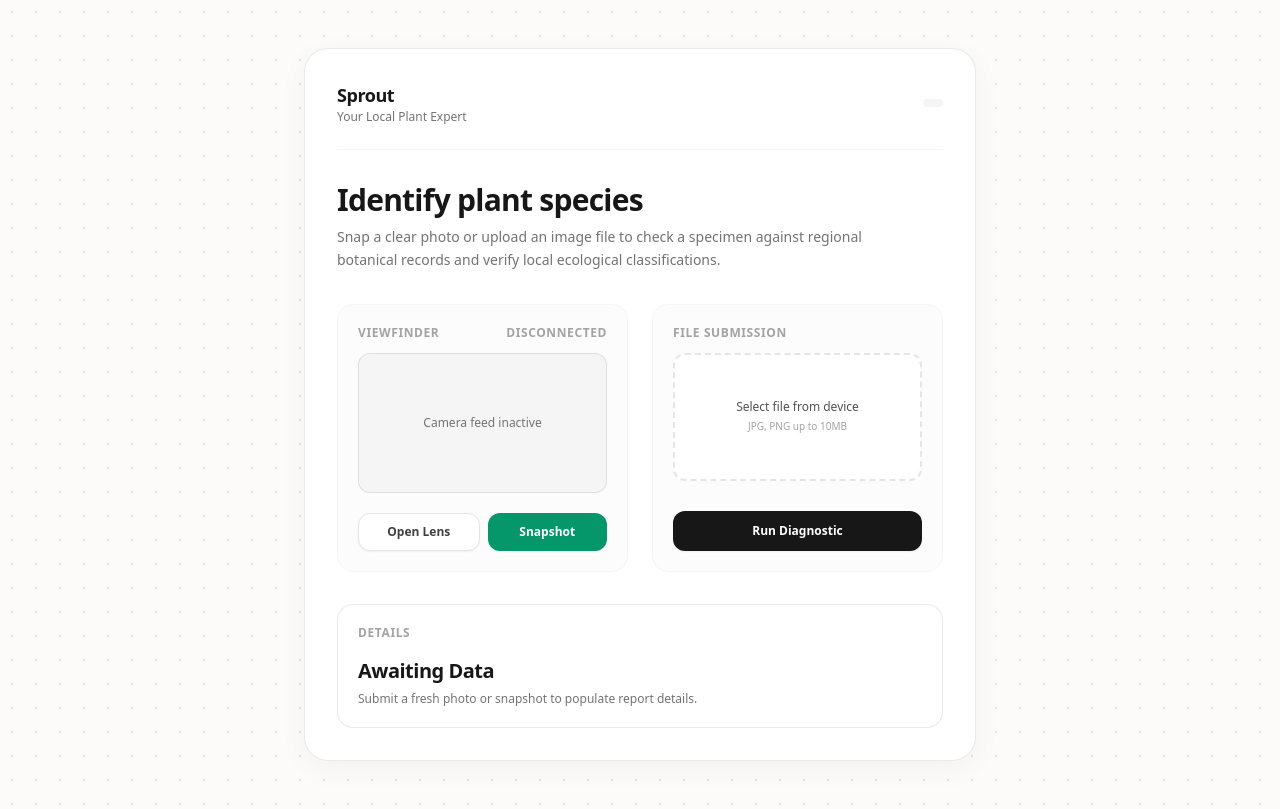
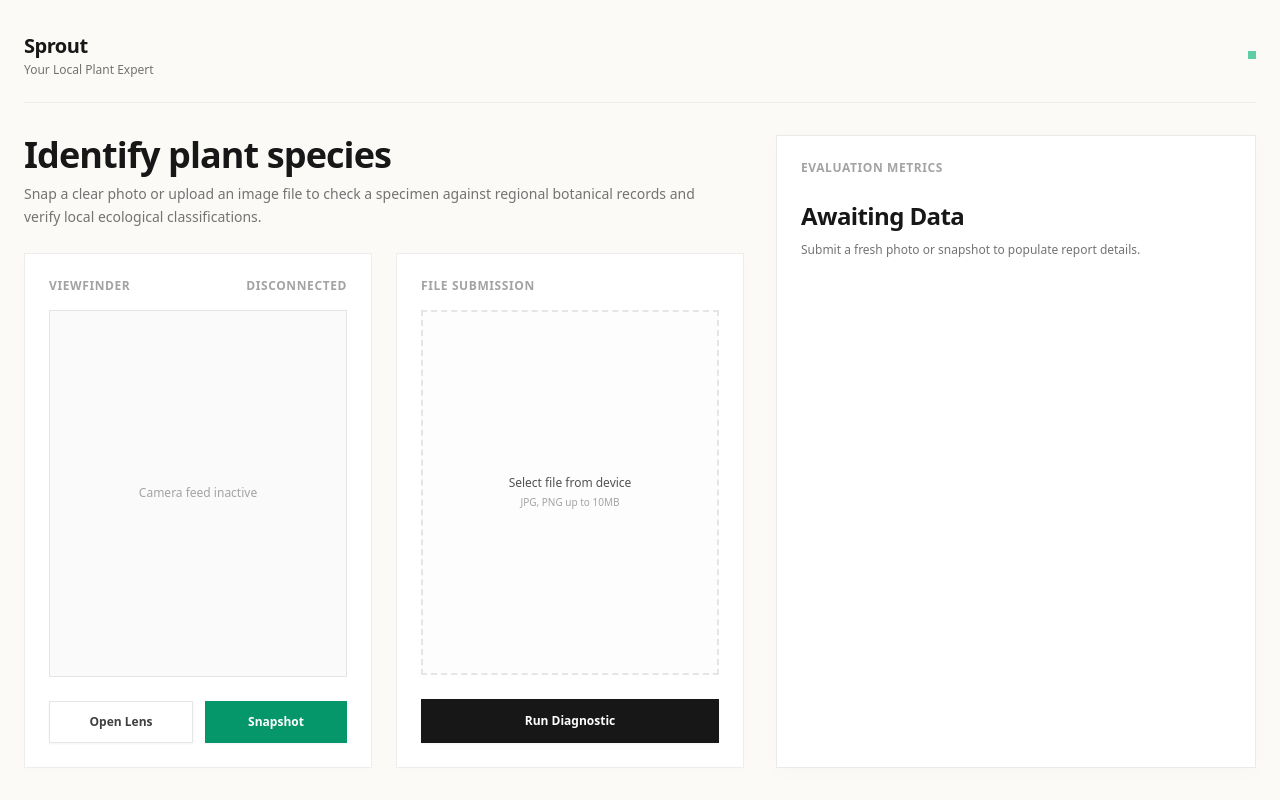
Before and after one commit to RanukaDinsitha/Sprout, a Flask app: template templates/index.html in a window 1280 px wide. After the commit the page ends 768 px from the top, so only its background shows below. Run offline with Flask 3, Linux system fonts and the light colour scheme; the template is opened without the code that fills it, so the values that code supplies are empty; some libraries are stand-ins or nearby versions.

Commit message:
Update index.html
New design

```diff
--- a/templates/index.html
+++ b/templates/index.html
@@ -5,119 +5,92 @@
     <meta name="viewport" content="width=device-width, initial-scale=1.0" />
     <title>Sprout — Plant Directory</title>
     <script src="https://cdn.tailwindcss.com"></script>
-    <style>
-      body {
-        background-color: #fcfbf9;
-        background-image: radial-gradient(#e5e1da 1px, transparent 1px);
-        background-size: 24px 24px;
-      }
-    </style>
   </head>
   <body
-    class="min-h-screen font-sans text-neutral-800 flex items-center justify-center px-4 py-12 antialiased"
+    class="min-h-screen bg-[#fbfaf7] font-sans text-neutral-800 flex flex-col antialiased"
   >
-    <div
-      class="w-full max-w-2xl bg-white rounded-3xl border border-neutral-200/80 shadow-[0_8px_30px_rgb(0,0,0,0.04)] p-6 md:p-8 space-y-8"
-    >
-      <header
-        class="flex items-center justify-between border-b border-neutral-100 pb-6"
-      >
+    <div class="flex-1 flex flex-col w-full max-w-7xl mx-auto px-6 py-8 gap-8">
+
+      <header class="flex items-center justify-between border-b border-neutral-200/60 pb-6">
         <div>
-          <p class="text-lg font-semibold tracking-tight text-neutral-900">
+          <p class="text-xl font-bold tracking-tight text-neutral-900">
             Sprout
           </p>
-          <p class="text-xs text-neutral-500 font-medium">
+          <p class="text-xs text-neutral-500 font-medium mt-0.5">
             Your Local Plant Expert
           </p>
         </div>
-        <span
-          class="text-[10px] uppercase tracking-widest font-semibold text-neutral-400 bg-neutral-100 px-2.5 py-1 rounded-md"
-          ></span
-        >
+        <span class="h-2 w-2 rounded-none bg-emerald-500 animate-pulse"></span>
       </header>
 
+      <main class="flex-1 grid gap-8 lg:grid-cols-[1.2fr_0.8fr] items-stretch">
+
+        <div class="flex flex-col gap-6">
           <div class="space-y-2">
-        <h1
-          class="text-2xl font-bold tracking-tight text-neutral-900 sm:text-3xl"
-        >
+            <h1 class="text-3xl font-extrabold tracking-tight text-neutral-900 sm:text-4xl">
               Identify plant species
             </h1>
-        <p class="text-sm leading-relaxed text-neutral-500 max-w-xl">
-          Snap a clear photo or upload an image file to check a specimen against
-          regional botanical records and verify local ecological
-          classifications.
+            <p class="text-sm leading-relaxed text-neutral-500 max-w-2xl">
+              Snap a clear photo or upload an image file to check a specimen against regional botanical records and verify local ecological classifications.
             </p>
           </div>
 
-      <div class="grid gap-6 sm:grid-cols-2">
-        <section
-          class="flex flex-col justify-between rounded-2xl border border-neutral-100 bg-neutral-50/50 p-5"
-        >
-          <div>
-            <div
-              class="flex items-center justify-between text-xs font-semibold uppercase tracking-wider text-neutral-400 mb-3"
-            >
+          <div class="grid gap-6 sm:grid-cols-2 flex-1">
+            <section class="flex flex-col justify-between rounded-none border border-neutral-200/70 bg-white p-6 shadow-[0_2px_12px_rgba(0,0,0,0.01)]">
+              <div class="w-full flex flex-col flex-1">
+                <div class="flex items-center justify-between text-xs font-semibold uppercase tracking-wider text-neutral-400 mb-4">
                   <span>Viewfinder</span>
-              <span id="cameraStatusText" class="text-neutral-400"
-                >Disconnected</span
-              >
+                  <span id="cameraStatusText" class="text-neutral-400">Disconnected</span>
                 </div>
 
-            <div
-              class="relative aspect-video w-full overflow-hidden rounded-xl bg-neutral-200 border border-neutral-300/40 shadow-inner"
-            >
+                <div class="relative w-full flex-1 min-h-[260px] overflow-hidden rounded-none bg-neutral-100 border border-neutral-200 shadow-inner flex items-center justify-center">
                   <video
                     id="cameraVideo"
-                class="h-full w-full object-cover"
+                    class="absolute inset-0 h-full w-full object-cover rounded-none"
                     autoplay
                     playsinline
                     muted
                   ></video>
                   <div
                     id="cameraOverlay"
-                class="absolute inset-0 flex items-center justify-center bg-neutral-100 text-neutral-500 text-xs font-medium"
+                    class="absolute inset-0 flex items-center justify-center bg-neutral-50 text-neutral-400 text-xs font-medium rounded-none"
                   >
                     Camera feed inactive
                   </div>
                 </div>
               </div>
 
-          <div class="mt-5 flex gap-2">
+              <div class="mt-6 flex gap-3">
                 <button
                   id="startCamera"
-              class="flex-1 rounded-xl bg-white border border-neutral-200 px-3 py-2.5 text-xs font-semibold text-neutral-700 shadow-sm transition hover:bg-neutral-50 active:bg-neutral-100"
+                  class="flex-1 rounded-none bg-white border border-neutral-200 px-4 py-3 text-xs font-semibold text-neutral-700 shadow-sm transition hover:bg-neutral-50 active:bg-neutral-100"
                 >
                   Open Lens
                 </button>
                 <button
                   id="capturePhoto"
-              class="flex-1 rounded-xl bg-emerald-600 px-3 py-2.5 text-xs font-semibold text-white shadow-sm transition hover:bg-emerald-700 active:bg-emerald-800"
+                  class="flex-1 rounded-none bg-emerald-600 px-4 py-3 text-xs font-semibold text-white shadow-sm transition hover:bg-emerald-700 active:bg-emerald-800"
                 >
                   Snapshot
                 </button>
               </div>
             </section>
 
-        <section
-          class="flex flex-col justify-between rounded-2xl border border-neutral-100 bg-neutral-50/50 p-5"
-        >
-          <div>
-            <div
-              class="text-xs font-semibold uppercase tracking-wider text-neutral-400 mb-3"
-            >
+            <section class="flex flex-col justify-between rounded-none border border-neutral-200/70 bg-white p-6 shadow-[0_2px_12px_rgba(0,0,0,0.01)]">
+              <div class="w-full flex flex-col flex-1">
+                <div class="text-xs font-semibold uppercase tracking-wider text-neutral-400 mb-4">
                   File Submission
                 </div>
                 <label
-              class="group relative flex flex-col items-center justify-center w-full h-32 border-2 border-dashed border-neutral-200 hover:border-neutral-300 rounded-xl bg-white cursor-pointer transition"
+                  class="group relative flex flex-col items-center justify-center w-full flex-1 min-h-[260px] border-2 border-dashed border-neutral-200 hover:border-neutral-300 rounded-none bg-neutral-50/40 cursor-pointer transition"
                 >
                   <div class="space-y-1 text-center px-4">
-                <span
-                  class="block text-xs font-medium text-neutral-600 group-hover:text-neutral-800 transition"
-                  >Select file from device</span
-                >
-                <span class="block text-[10px] text-neutral-400"
-                  >JPG, PNG up to 10MB</span
-                >
+                    <span class="block text-xs font-medium text-neutral-600 group-hover:text-neutral-800 transition">
+                      Select file from device
+                    </span>
+                    <span class="block text-[10px] text-neutral-400">
+                      JPG, PNG up to 10MB
+                    </span>
                   </div>
                   <input
                     id="plantImage"
@@ -130,46 +103,44 @@
 
               <button
                 id="analyzeButton"
-            class="mt-5 w-full rounded-xl bg-neutral-900 px-4 py-3 text-xs font-semibold text-white shadow-sm transition hover:bg-neutral-800 active:bg-neutral-950 disabled:opacity-30 disabled:cursor-not-allowed"
+                class="mt-6 w-full rounded-none bg-neutral-900 px-4 py-3.5 text-xs font-semibold text-white shadow-sm transition hover:bg-neutral-800 active:bg-neutral-950 disabled:opacity-30 disabled:cursor-not-allowed"
               >
                 Run Diagnostic
               </button>
             </section>
           </div>
-
-      <section
-        class="rounded-2xl border border-neutral-200/80 bg-white p-5 space-y-4"
-      >
-        <div
-          class="text-xs font-semibold uppercase tracking-wider text-neutral-400"
-        >
-          Details
         </div>
 
-        <div class="grid gap-1.5">
-          <div
-            class="text-xl font-bold tracking-tight text-neutral-900"
-            id="speciesName"
-          >
+        <section class="flex flex-col rounded-none border border-neutral-200/80 bg-white p-6 shadow-[0_4px_20px_rgba(0,0,0,0.02)]">
+          <div class="text-xs font-semibold uppercase tracking-wider text-neutral-400 mb-6">
+            Evaluation Metrics
+          </div>
+
+          <div class="space-y-6 flex-1 flex flex-col justify-between">
+            <div class="grid gap-2">
+              <div class="text-2xl font-bold tracking-tight text-neutral-900" id="speciesName">
                 Awaiting Data
               </div>
-          <div class="text-xs font-medium text-neutral-500" id="pestStatus">
+              <div class="text-xs font-medium text-neutral-500 leading-relaxed" id="pestStatus">
                 Submit a fresh photo or snapshot to populate report details.
               </div>
             </div>
 
             <div
               id="previewContainer"
-          class="hidden overflow-hidden rounded-xl border border-neutral-200 bg-neutral-50"
+              class="hidden flex-1 min-h-[300px] overflow-hidden rounded-none border border-neutral-200 bg-neutral-50 flex items-center justify-center relative"
             >
               <img
                 id="previewImage"
-            class="max-h-64 w-full object-contain mx-auto"
+                class="absolute inset-0 h-full w-full object-cover rounded-none"
                 src=""
                 alt="Captured specimen preview"
               />
             </div>
+          </div>
         </section>
+
+      </main>
     </div>
 
     <script>
```
Lines whose indentation alone changed are shown as unchanged.
